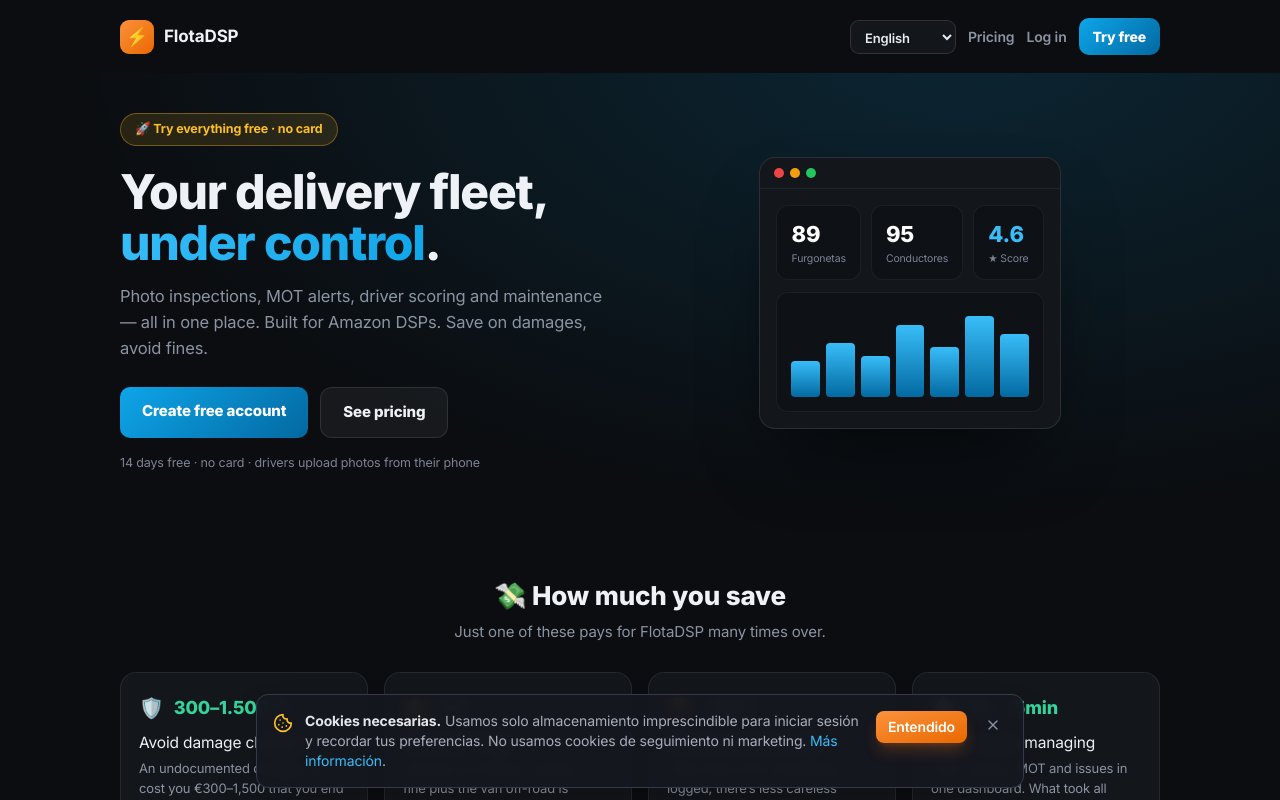
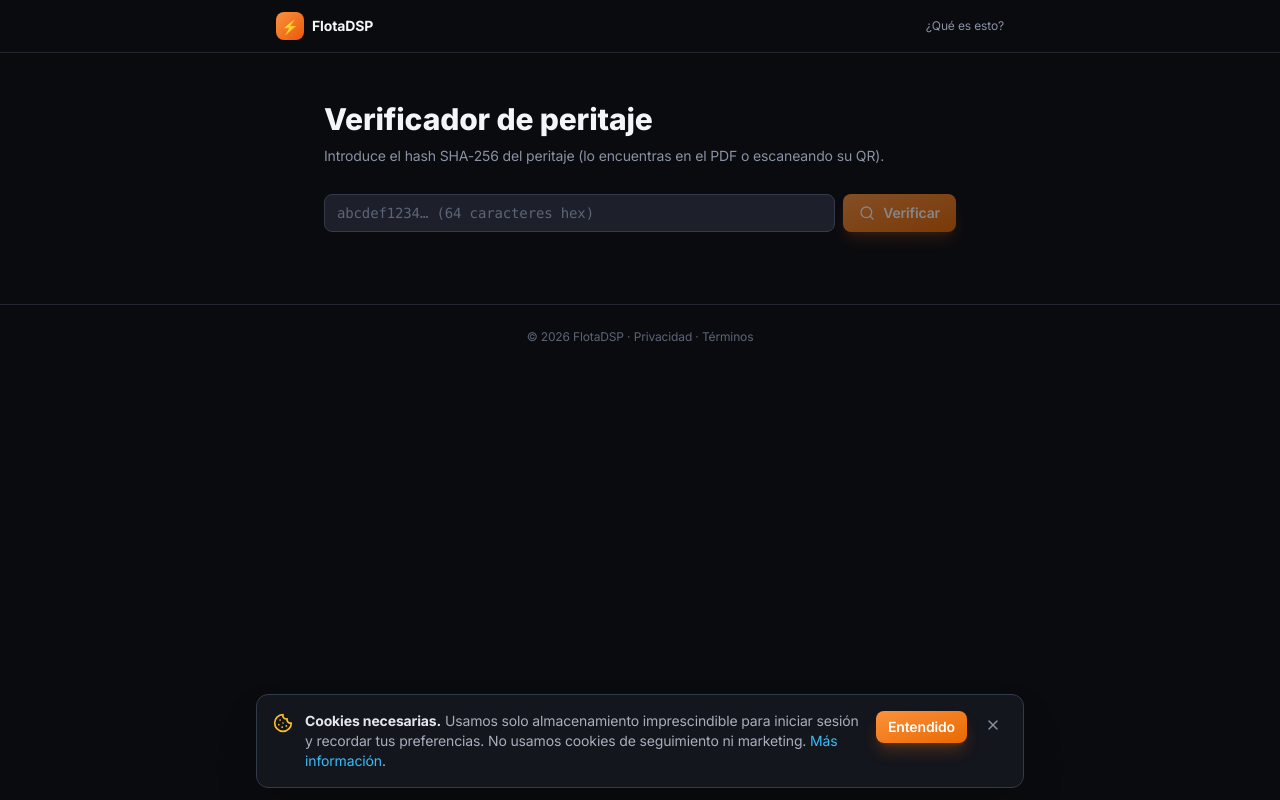
Before and after one commit to oga5furgonetas/flotadsp-backend, a React (Vite) app in the folder frontend-v2/: page /verify in a window 1280 px wide. Shown: the top 800 px of the page. Built offline with nearby package versions, Linux system fonts and the light colour scheme.

Commit message:
S1.E: pagina publica /verify y /verify/:hash. Form para introducir hash + resultado verde (auténtico, datos publicos) o ambar (no encontrado). Disclaimer eIDAS visible. URL del QR del PDF apunta aqui.

```diff
--- a/frontend-v2/src/main.jsx
+++ b/frontend-v2/src/main.jsx
@@ -41,6 +41,7 @@
 import Contacto from './legal/Contacto'
 import CookieBanner from './legal/CookieBanner'
 import PeritajeTecnico from './pages/PeritajeTecnico'
+import Verify from './pages/Verify'
 
 /* Toda la app vive en /panel. /app es un alias legado que redirige al panel nuevo. */
 function AppRedirect() {
@@ -65,6 +66,8 @@
             <Route path="/aviso-legal" element={<AvisoLegal />} />
             <Route path="/contacto" element={<Contacto />} />
             <Route path="/peritaje-tecnico" element={<PeritajeTecnico />} />
+            <Route path="/verify" element={<Verify />} />
+            <Route path="/verify/:hash" element={<Verify />} />
             <Route path="/app" element={<AppRedirect />} />
             <Route path="/conductor" element={<DriverPortal />} />
             <Route path="/conductor/:slug" element={<DriverPortal />} />
--- /dev/null
+++ b/frontend-v2/src/pages/Verify.jsx
@@ -0,0 +1,118 @@
+import { useEffect, useState } from 'react'
+import { Link, useParams } from 'react-router-dom'
+import { ShieldCheck, ShieldAlert, Search, Loader2, AlertTriangle } from 'lucide-react'
+import { API_BASE } from '../services/api'
+
+// Página pública SIN auth para verificar un peritaje técnico por hash.
+// El backend devuelve solo info mínima no sensible (matrícula enmascarada, fecha, firmante).
+export default function Verify() {
+  const { hash: hashParam } = useParams()
+  const [hash, setHash] = useState(hashParam || '')
+  const [data, setData] = useState(null)
+  const [loading, setLoading] = useState(false)
+  const [err, setErr] = useState('')
+
+  useEffect(() => { if (hashParam) verify(hashParam) }, [hashParam])
+
+  async function verify(h) {
+    setLoading(true); setErr(''); setData(null)
+    try {
+      const r = await fetch(`${API_BASE}/verify/${h.trim()}`)
+      const j = await r.json()
+      if (!r.ok) throw new Error(j?.detail || 'Error de verificación')
+      setData(j)
+    } catch (e) { setErr(String(e.message || e)) }
+    setLoading(false)
+  }
+
+  return (
+    <div className="min-h-screen bg-dark-950 text-dark-50">
+      <nav className="border-b border-dark-800">
+        <div className="mx-auto flex max-w-3xl items-center justify-between px-5 py-3">
+          <Link to="/" className="flex items-center gap-2">
+            <div className="flex h-7 w-7 items-center justify-center rounded-lg bg-gradient-to-br from-orange-400 to-orange-600 text-white font-bold">⚡</div>
+            <b className="text-sm">FlotaDSP</b>
+          </Link>
+          <Link to="/peritaje-tecnico" className="text-xs text-dark-400 hover:text-dark-200">¿Qué es esto?</Link>
+        </div>
+      </nav>
+
+      <main className="mx-auto max-w-2xl px-5 py-12">
+        <h1 className="mb-2 text-3xl font-extrabold">Verificador de peritaje</h1>
+        <p className="mb-7 text-dark-400">Introduce el hash SHA-256 del peritaje (lo encuentras en el PDF o escaneando su QR).</p>
+
+        <form onSubmit={(e) => { e.preventDefault(); if (hash) verify(hash) }} className="mb-6 flex gap-2">
+          <input
+            value={hash}
+            onChange={(e) => setHash(e.target.value)}
+            placeholder="abcdef1234… (64 caracteres hex)"
+            className="input flex-1 font-mono text-sm"
+            spellCheck={false}
+            autoComplete="off"
+          />
+          <button disabled={!hash || loading} className="btn-primary flex items-center gap-2 disabled:opacity-50">
+            {loading ? <Loader2 size={16} className="animate-spin" /> : <Search size={16} />} Verificar
+          </button>
+        </form>
+
+        {err && (
+          <div className="mb-4 flex items-start gap-2 rounded-lg border border-red-500/30 bg-red-500/10 p-3 text-sm text-red-200">
+            <AlertTriangle size={16} className="mt-0.5 shrink-0" /> {err}
+          </div>
+        )}
+
+        {data && data.valid && (
+          <div className="rounded-2xl border border-emerald-500/40 bg-emerald-500/5 p-6">
+            <div className="mb-4 flex items-center gap-3">
+              <ShieldCheck size={32} className="text-emerald-400" />
+              <div>
+                <div className="text-xl font-bold text-emerald-200">Peritaje auténtico</div>
+                <div className="text-xs text-dark-400">Hash registrado en la cadena de custodia de FlotaDSP.</div>
+              </div>
+            </div>
+            <dl className="grid grid-cols-2 gap-4 text-sm">
+              <Item label="Matrícula" value={data.vehicle_plate_masked || '—'} />
+              <Item label="Firmado por" value={data.signed_by_name || '—'} />
+              <Item label="Fecha inspección" value={fmt(data.inspection_date)} />
+              <Item label="Fecha firma" value={fmt(data.signed_at)} />
+              <Item label="Hash anterior" value={data.prev_hash} mono />
+              <Item label="Hash siguiente" value={data.has_next_in_chain ? 'sí (cadena continuada)' : 'no (última firma)'} />
+            </dl>
+            <div className="mt-5 border-t border-emerald-500/20 pt-4 text-xs text-dark-400">
+              <b className="text-dark-200">Hash verificado:</b>
+              <code className="mt-1 block break-all text-[11px] text-emerald-300">{data.hash}</code>
+            </div>
+            {data.disclaimer && (
+              <p className="mt-4 text-xs text-dark-500">{data.disclaimer}</p>
+            )}
+          </div>
+        )}
+
+        {data && !data.valid && (
+          <div className="rounded-2xl border border-amber-500/40 bg-amber-500/5 p-6">
+            <div className="mb-2 flex items-center gap-3">
+              <ShieldAlert size={28} className="text-amber-400" />
+              <div className="text-lg font-bold text-amber-200">Hash no encontrado</div>
+            </div>
+            <p className="text-sm text-dark-300">{data.error || 'Este hash no corresponde a ningún peritaje firmado en FlotaDSP.'}</p>
+          </div>
+        )}
+      </main>
+
+      <footer className="border-t border-dark-800 py-6 text-center text-xs text-dark-500">
+        © {new Date().getFullYear()} FlotaDSP · <Link to="/privacidad" className="hover:text-dark-300">Privacidad</Link> · <Link to="/terminos" className="hover:text-dark-300">Términos</Link>
+      </footer>
+    </div>
+  )
+}
+
+function Item({ label, value, mono = false }) {
+  return (
+    <div>
+      <div className="mb-0.5 text-[10px] uppercase tracking-wide text-dark-500">{label}</div>
+      <div className={`break-all text-dark-100 ${mono ? 'font-mono text-[11px]' : ''}`}>{value || '—'}</div>
+    </div>
+  )
+}
+
+function fmt(s) { if (!s) return '—'; const d = new Date(s); return isNaN(d) ? s : d.toLocaleString('es', { day: '2-digit', month: '2-digit', year: 'numeric', hour: '2-digit', minute: '2-digit' }) }
```
Also changed, not shown: 7 other files (tests, documents, lock files or other folders).
